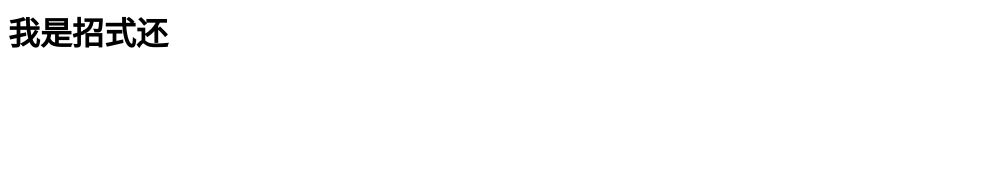
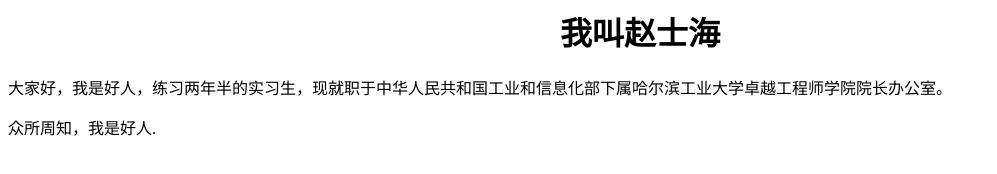
Before and after one commit to shihaizhao/shihaizhao.github.io, a plain HTML site: page index.html in a window 1280 px wide. Shown: the whole page, without its empty margins (0-997 px from the left). Drawn offline with Linux system fonts and the light colour scheme.

Commit message:
Update index.html

```diff
--- a/index.html
+++ b/index.html
@@ -1 +1,3 @@
-<h1>我是招式还</h1>
+<h1 align="center">我叫赵士海</h1>
+<p>大家好，我是好人，练习两年半的实习生，现就职于中华人民共和国工业和信息化部下属哈尔滨工业大学卓越工程师学院院长办公室。</p>
+<p>众所周知，我是好人.</p>
```
